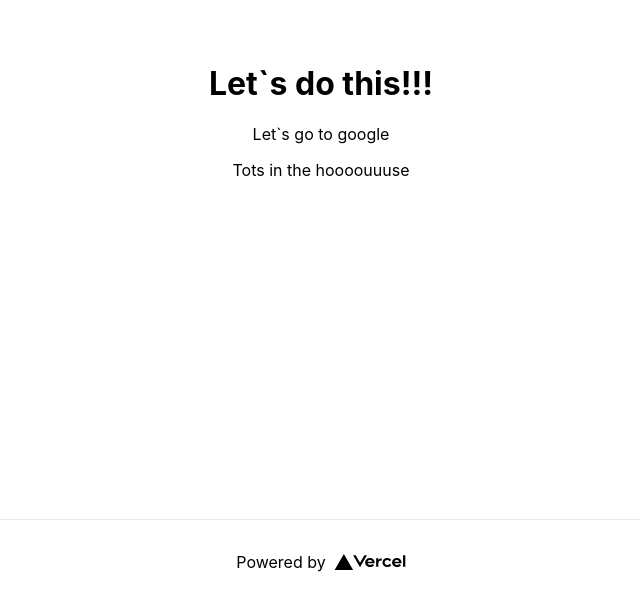
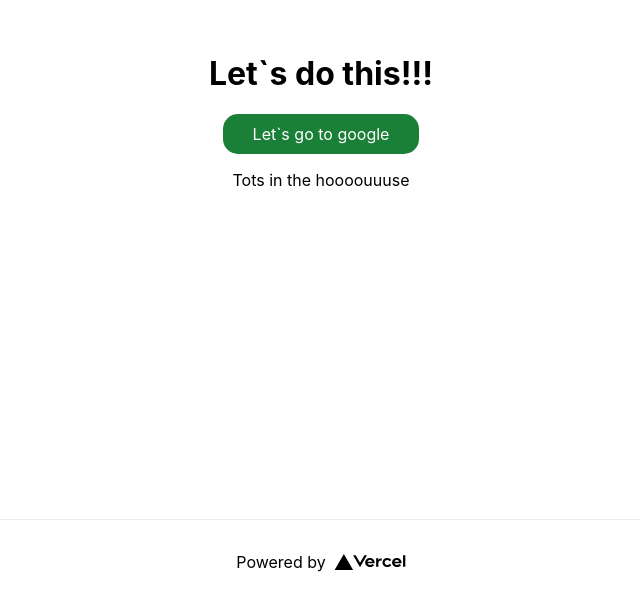
Before and after one commit to git-katalist/heiya, a Next.js app: page /heiya/ in a window 1280 px wide. Shown: the part 281-885 px from the top of the page, without its empty margins (319-959 px from the left). Built offline with nearby package versions, Linux system fonts and the light colour scheme.

Commit message:
css styles test 2

```diff
--- a/pages/index.js
+++ b/pages/index.js
@@ -14,7 +14,7 @@ export default function Home() {
 
       <main className={styles.main}>
         <h1>Let`s do this!!!</h1>
-        <Link href="https://www.google.com/"><a className="google">Let`s go to google</a></Link>
+        <Link href="https://www.google.com/"><a className={styles.google}>Let`s go to google</a></Link>
         <p>Tots in the hoooouuuse</p>
       </main>
 
--- a/styles/Home.module.css
+++ b/styles/Home.module.css
@@ -2,14 +2,14 @@
   padding: 0 2rem;
 }
 
-a.google{
+.google{
     background-color: #1A7F37;
     color: white;
     padding: 10px 30px;
     border-radius: 15px;
 }
 
-a.google:hover{
+.google:hover{
 background-color: #17A03D;
 }
 
```
